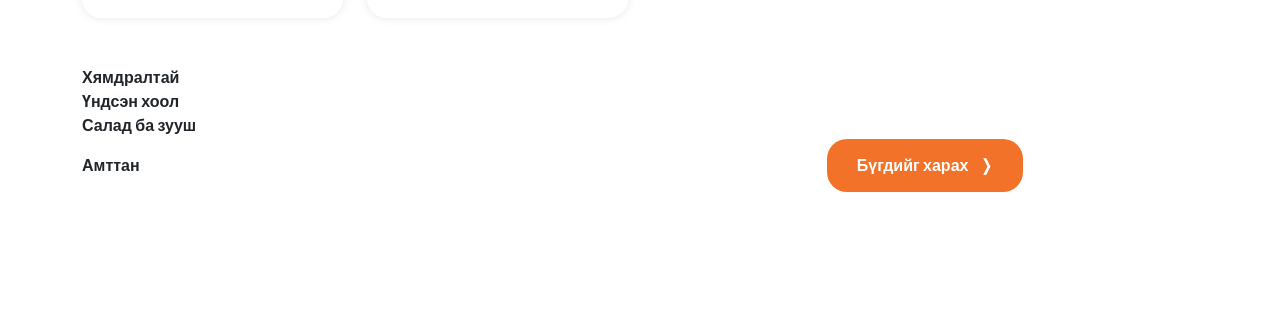
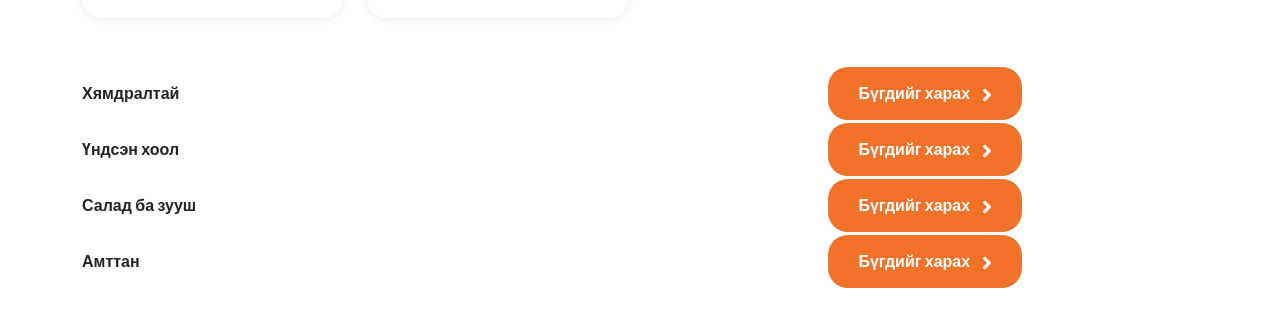
Before and after one commit to khangaikhuu-mstars/div_delivery_web_app, a React (Create React App) app in the folder project/: page / in a window 1280 px wide. Shown: the part 2563-2889 px from the top of the page. Before the commit the page ends 2805 px from the top, so only its background shows below. Built offline with nearby package versions, Linux system fonts and the light colour scheme.

Commit message:
#19 changes to style

```diff
--- a/project/src/Component/Category.js
+++ b/project/src/Component/Category.js
@@ -4,30 +4,33 @@ import SeeAllButton from "./SeeAllButton"
 function Category() {
   return (
     <div className="container my-5">
-      <div className="row align-items-center justify-between">
+      <div className="row align-items-center justify-content-between">
         <div className="col-6 fw-700" id="category-name">
           Хямдралтай
         </div>
         <div className="col-6 text-end d-lg-none"><svg aria-hidden="true" focusable="false" width={10} height={20} data-prefix="fas" data-icon="angle-right" class="svg-inline--fa fa-angle-right fa-w-8" role="img" xmlns="http://www.w3.org/2000/svg" viewBox="0 0 256 512"><path fill="#F17228" d="M224.3 273l-136 136c-9.4 9.4-24.6 9.4-33.9 0l-22.6-22.6c-9.4-9.4-9.4-24.6 0-33.9l96.4-96.4-96.4-96.4c-9.4-9.4-9.4-24.6 0-33.9L54.3 103c9.4-9.4 24.6-9.4 33.9 0l136 136c9.5 9.4 9.5 24.6.1 34z"></path></svg></div>
+        <div className="col-6 d-none d-lg-block"><SeeAllButton/></div>
       </div>
-      <div className="row align-items-center justify-between">
+      <div className="row align-items-center justify-content-between">
         <div className="col-6 fw-700" id="category-name">
           Үндсэн хоол
         </div>
         <div className="col-6 text-end d-lg-none"><svg aria-hidden="true" focusable="false" width={10} height={20} data-prefix="fas" data-icon="angle-right" class="svg-inline--fa fa-angle-right fa-w-8" role="img" xmlns="http://www.w3.org/2000/svg" viewBox="0 0 256 512"><path fill="#F17228" d="M224.3 273l-136 136c-9.4 9.4-24.6 9.4-33.9 0l-22.6-22.6c-9.4-9.4-9.4-24.6 0-33.9l96.4-96.4-96.4-96.4c-9.4-9.4-9.4-24.6 0-33.9L54.3 103c9.4-9.4 24.6-9.4 33.9 0l136 136c9.5 9.4 9.5 24.6.1 34z"></path></svg></div>
+        <div className="col-6 d-none d-lg-block"><SeeAllButton/></div>
       </div>
-      <div className="row align-items-center justify-between">
+      <div className="row align-items-center justify-content-between">
         <div className="col-6 fw-700" id="category-name">
           Салад ба зууш
         </div>
         <div className="col-6 text-end d-lg-none"><svg aria-hidden="true" focusable="false" width={10} height={20} data-prefix="fas" data-icon="angle-right" class="svg-inline--fa fa-angle-right fa-w-8" role="img" xmlns="http://www.w3.org/2000/svg" viewBox="0 0 256 512"><path fill="#F17228" d="M224.3 273l-136 136c-9.4 9.4-24.6 9.4-33.9 0l-22.6-22.6c-9.4-9.4-9.4-24.6 0-33.9l96.4-96.4-96.4-96.4c-9.4-9.4-9.4-24.6 0-33.9L54.3 103c9.4-9.4 24.6-9.4 33.9 0l136 136c9.5 9.4 9.5 24.6.1 34z"></path></svg></div>
+        <div className="col-6 d-none d-lg-block"><SeeAllButton/></div>
       </div>
-      <div className="row align-items-center justify-between">
+      <div className="row align-items-center justify-content-end">
         <div className="col-6 fw-700" id="category-name">
           Амттан
         </div>
         <div className="col-6 text-end d-lg-none"><svg aria-hidden="true" focusable="false" width={10} height={20} data-prefix="fas" data-icon="angle-right" class="svg-inline--fa fa-angle-right fa-w-8" role="img" xmlns="http://www.w3.org/2000/svg" viewBox="0 0 256 512"><path fill="#F17228" d="M224.3 273l-136 136c-9.4 9.4-24.6 9.4-33.9 0l-22.6-22.6c-9.4-9.4-9.4-24.6 0-33.9l96.4-96.4-96.4-96.4c-9.4-9.4-9.4-24.6 0-33.9L54.3 103c9.4-9.4 24.6-9.4 33.9 0l136 136c9.5 9.4 9.5 24.6.1 34z"></path></svg></div>
-        <div className="col-6 d-none d-lg-block"><SeeAllButton className="text-end"/></div>
+        <div className="col-6 d-none d-lg-block"><SeeAllButton/></div>
       </div>
     </div>
   );
--- a/project/src/Component/SeeAllButton.js
+++ b/project/src/Component/SeeAllButton.js
@@ -4,7 +4,7 @@ import React from "react";
 function SeeAllButton (props) {
   return (
     <div className="text-center my-3">
-      <a href="#" id="see-all-button" className="active text-white bg-orange radius">Бүгдийг харах <span className="ps-2">❭</span> </a>
+      <a href="#" id="see-all-button" className="active text-white bg-orange radius">Бүгдийг харах <span className="ps-2"><svg aria-hidden="true" focusable="false" width={10} height={20} data-prefix="fas" data-icon="angle-right" class="svg-inline--fa fa-angle-right fa-w-8" role="img" xmlns="http://www.w3.org/2000/svg" viewBox="0 0 256 512"><path fill="white" d="M224.3 273l-136 136c-9.4 9.4-24.6 9.4-33.9 0l-22.6-22.6c-9.4-9.4-9.4-24.6 0-33.9l96.4-96.4-96.4-96.4c-9.4-9.4-9.4-24.6 0-33.9L54.3 103c9.4-9.4 24.6-9.4 33.9 0l136 136c9.5 9.4 9.5 24.6.1 34z"></path></svg></span> </a>
     </div>
   );
 }
```
